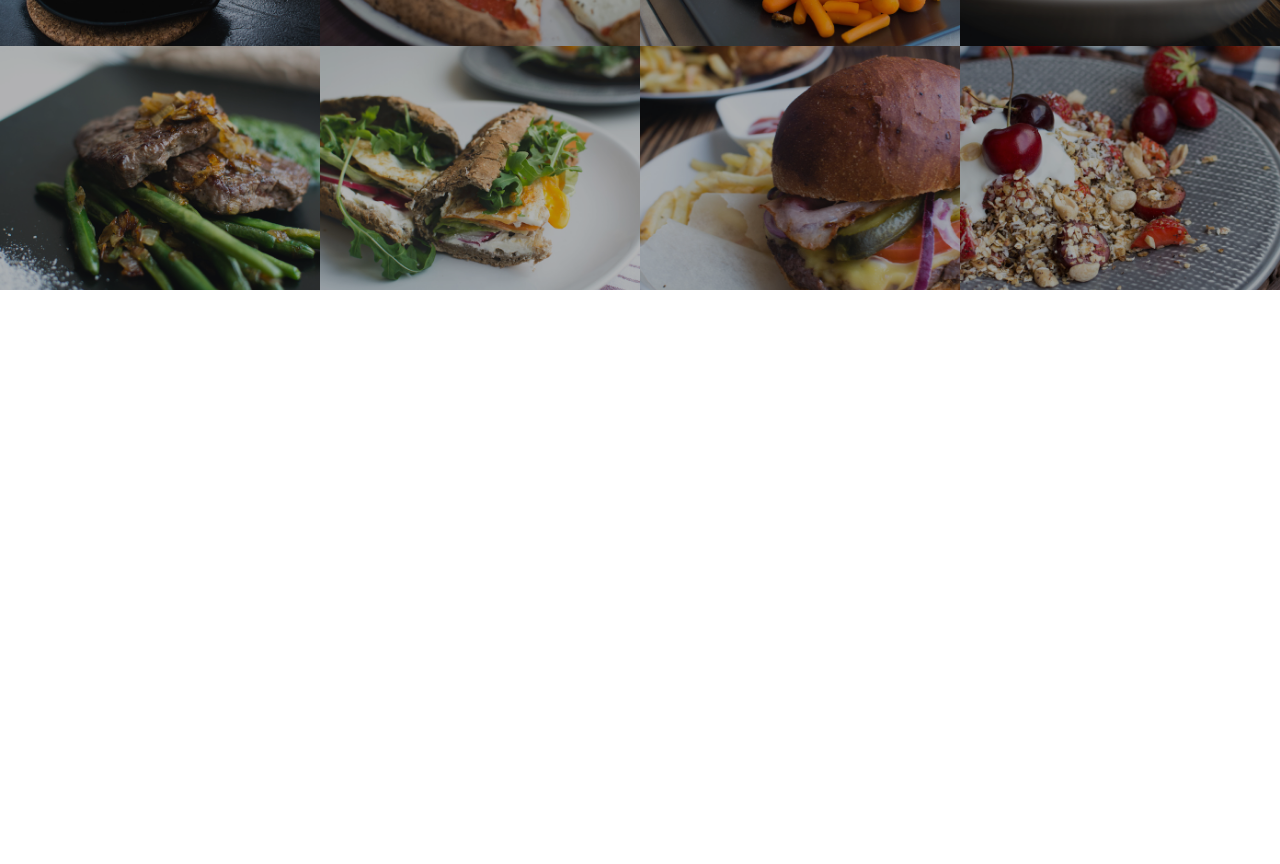
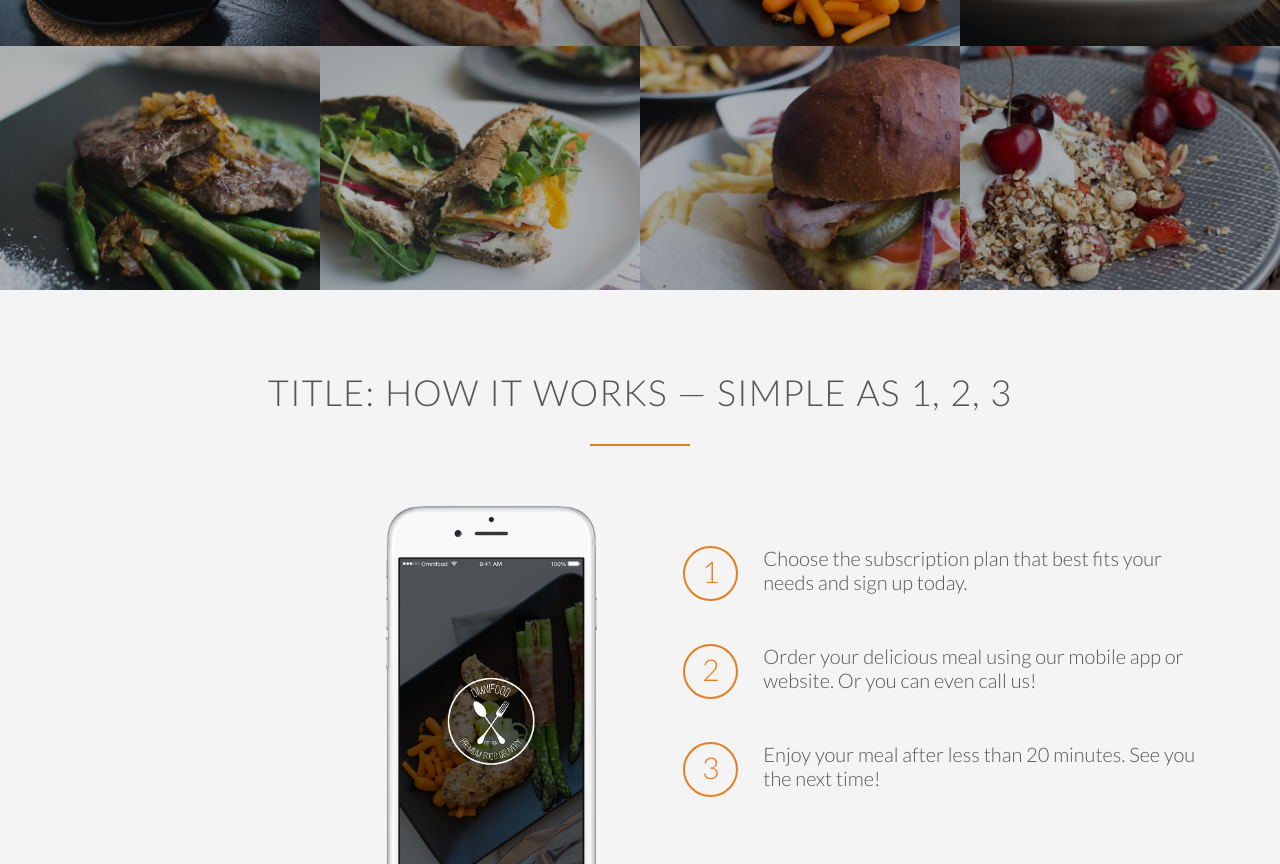
Before and after one commit to ZhuoYIZIA/Omini, a plain HTML site: page index.html in a window 1280 px wide. Shown: the part 1716-2580 px from the top of the page. Before the commit the page ends 2006 px from the top, so only its background shows below. Drawn offline with Linux system fonts and the light colour scheme; files whose address does not match are found by name.

Commit message:
add section-steps

```diff
--- a/index.html
+++ b/index.html
@@ -2,10 +2,10 @@
 <html lang="en">
 
 <head>
-    <link rel="stylesheet" href="vendors/css/normalize.css" type="text/css">
-    <link rel="stylesheet" href="vendors/css/grid.css" type="text/css">
-    <link rel="stylesheet" href="vendors/css/ionicons.min.css" type="text/css">
-    <link rel="stylesheet" href="resource/css/style.css" type="text/css">
+    <link rel="stylesheet" href="./vendors/css/normalize.css" type="text/css">
+    <link rel="stylesheet" href="./vendors/css/grid.css" type="text/css">
+    <link rel="stylesheet" href="./vendors/css/ionicons.min.css" type="text/css">
+    <link rel="stylesheet" href="./resource/css/style.css" type="text/css">
     <link href='http://fonts.googleapis.com/css?family=Lato:100,300,400,300italic' rel='stylesheet' type='text/css'>
     <title>omnifood</title>
 </head>
@@ -71,7 +71,7 @@
     </section>
 
     <section class="section-meals">
-        <ul class="meals-showcase" >
+        <ul class="meals-showcase clearfix" >
             <li>
                 <figure class="meal-photo">
                     <img src="./resource/img/1.jpg" alt="Korean bibimbap with egg and vegetables">
@@ -93,7 +93,7 @@
                 </figure>
             </li>
         </ul>
-        <ul class="meals-showcase" >
+        <ul class="meals-showcase clearfix" >
             <li>
                 <figure class="meal-photo">
                     <img src="./resource/img/5.jpg" alt="Paleo beef steak with vegetables">
@@ -117,6 +117,34 @@
         </ul>
     </section>
 
+    <section class="section-steps">
+        <div class="row">
+            <h2>Title: How it works &mdash; Simple as 1, 2, 3</h2>
+        </div>
+        <div class="row">
+            <div class="col span-1-of-2 steps-box">
+                <img src="./resource/img/app-iPhone.png" alt="Omnifood app on iPhone" class="app-screen">
+            </div>
+            <div class="col span-1-of-2 steps-box">
+                <div class="works-step">
+                    <div>1</div>
+                    <p>Choose the subscription plan that best fits your needs and sign up today.</p>
+                </div>
+                <div class="works-step">
+                    <div>2</div>
+                    <p>Order your delicious meal using our mobile app or website. Or you can even call us!</p>
+                </div>
+                <div class="works-step">
+                    <div>3</div>
+                    <p>Enjoy your meal after less than 20 minutes. See you the next time!</p>
+                </div>
+
+                <a href="#" class="btn-app"><img src="./resource/img/download-app.svg" alt="App Store Button"></a>
+                <a href="#" class="btn-app"><img src="./resource/img/download-app-android.png" alt="Play Store Button"></a>
+            </div>
+        </div>
+    </section>
+
 </body>
 
 </html>
--- a/resource/css/style.css
+++ b/resource/css/style.css
@@ -20,6 +20,15 @@ html {
     font-size: 20px;
     text-rendering: optimizeLegibility;
     overflow-x: hidden;
+}
+
+.clearfix {zoom: 1;}
+.clearfix:after {
+    content: '.';
+    clear: both;
+    display: block;
+    height: 0;
+    visibility: hidden;
 }
 
 /* ----------------------------------------------- */
@@ -246,3 +255,54 @@ header{
     opacity: 1;
     transform: scale(1.03);
 }
+
+/* ----------------------------------------------- */
+/* HOW IT WORKS */
+/* ----------------------------------------------- */
+
+.section-steps {
+    background-color: #f4f4f4;
+}
+
+.steps-box:first-child {
+    text-align: right;
+    padding-right: 3%;
+    margin-top: 30px;
+}
+
+.steps-box:last-child {
+    padding-left: 3%;
+    margin-top: 70px;
+}
+
+.app-screen {
+    width: 40%;
+}
+
+.works-step {
+    margin-bottom: 50px;
+}
+
+.works-step:last-of-type{
+    margin-bottom: 80px;
+}
+
+.works-step div {
+    color: #e67e22;
+    border: 2px solid #e67e22;
+    display: inline-block;
+    border-radius: 50%;
+    height: 55px;
+    width: 55px;
+    text-align: center;
+    padding: 5px;
+    float: left;
+    font-size: 150%;
+    margin-right: 25px;
+}
+
+.btn-app img {
+    height: 50px;
+    width: auto;
+    margin-right: 10px;
+}
```
